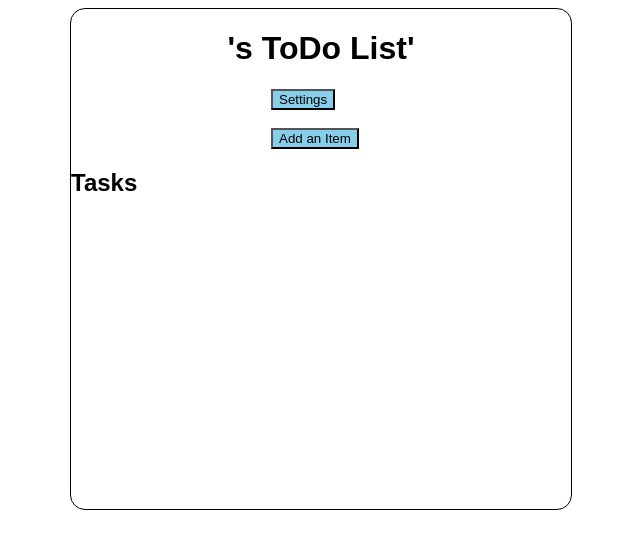
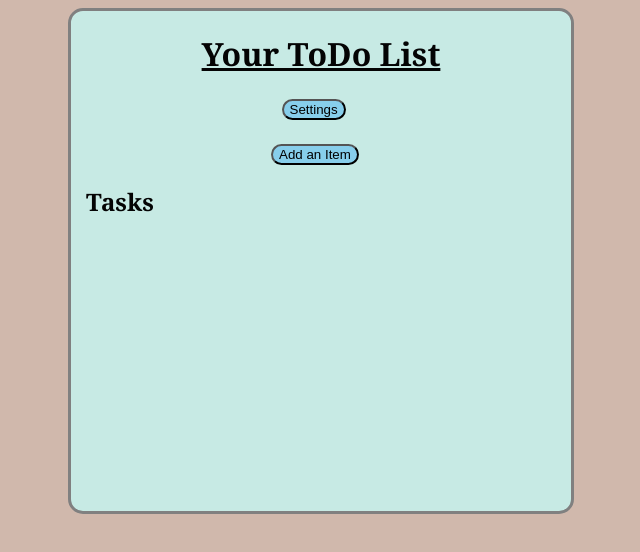
Before and after one commit to 19JDimino/TODO-App, a plain HTML site: page index.html in a window 1280 px wide. Shown: the whole page, without its empty margins (319-959 px from the left). Drawn offline with Linux system fonts and the light colour scheme.

Commit message:
Added styling

```diff
--- a/css/main.css
+++ b/css/main.css
@@ -1,19 +1,28 @@
 body {
-    font-family: sans-serif;
+    font-family: Georgia, 'Times New Roman', Times, serif;
+    background-color: #d0b8ac;
+    color: #040404;
+}
+
+.welcome {
+    text-decoration: underline;
 }
 
 .container {
     max-width: 500px;
     min-height: 500px;
-    border: 1px solid black;
+    border: 3px solid gray;
     border-radius: 15px;
     margin: auto auto;
+    background-color: #c7eae4;
+
 }
 
 .container .btn {
     background-color: skyblue;
     margin-left: 40%;
     cursor: pointer;
+    border-radius: 20px;
 }
 
 .switch {
@@ -21,7 +30,7 @@ body {
     display: inline-block;
     width: 30px;
     height: 20px;
-  }
+}
 
 .switch input {
     opacity: 0;
@@ -76,6 +85,10 @@ input:checked + .slider:before {
     border-radius: 50%;
 }
 
+.taskHeader {
+    padding-left: 3%;
+}
+
 .addPopup {
     position: absolute;
     top: 0;
@@ -87,7 +100,7 @@ input:checked + .slider:before {
 
 .popup {
     position: fixed;
-    top: 50%;
+    top: 40%;
     left: 50%;
     transform: translate(-50%, -50%);
     width: 100%;
@@ -129,6 +142,10 @@ input:checked + .slider:before {
 
 .slide-enter, .slide-leave-to {
     transform: translate(-50%) translateY(100vw);
+}
+
+.settingsBtn {
+    padding-left: 3.5%;
 }
 
 h3.popupTaskName {
--- a/index.html
+++ b/index.html
@@ -9,7 +9,9 @@
     </head>
     <body>
         <div class="container" id="vueApp">
-            <h1 class="welcome">{{name}}'s ToDo List'</h1>
+            <h1 class="welcome" v-if="name != ''">{{name}}'s ToDo List</h1>
+            <h1 class="welcome" v-if="name == ''">Your ToDo List</h1>
+            <div class="settingsBtn">
                 <button @click="showSettingsPopup = true" class="btn">Settings</button>
                 <transition name="fade" appear>
                     <div class='addPopup' v-if="showSettingsPopup" @click="showSettingsPopup = false">
@@ -39,7 +41,8 @@
                         <span> - Play Sound After Completing Task</span>
                     </div>
                 </transition>
-            <br><br>
+            </div>
+            <br>
             <button @click="showAddPopup = true" class="btn">Add an Item</button>
             <transition name="fade" appear>
                 <div class='addPopup' v-if="showAddPopup" @click="showAddPopup = false">
@@ -53,15 +56,16 @@
                     <button @click="addTask(); showAddPopup = false" class="btn">Add</button>
                 </div>
             </transition>
-            <h2>Tasks</h2>
+            <h2 class="taskHeader">Tasks</h2>
             <ul class="taskContainer" v-for="x in tasks" v-bind:key="x.id">
                 <p class="taskContainerUF" v-if="((x.completed == false && showUF == true) || (x.completed == true && showF == true)) && !x.completed">
-                    <input v-if="!x.completed" @click="updateStatus(x), ding()" type="checkbox"/>
+                    <input v-if="!x.completed && playSound == false" @click="updateStatus(x)" type="checkbox"/>
+                    <input v-if="!x.completed && playSound == true" @click="updateStatus(x), ding()" type="checkbox"/>
                     {{x.task}}
                     <button name="deleteBtn" @click="deleteTask(x)">Delete</button>
                 </p>
                 <p class="taskContainerF" v-if="((x.completed == false && showUF == true) || (x.completed == true && showF == true)) && x.completed">
-                    <input v-if="x.completed" @click="updateStatus(x), ding()" type="checkbox" checked/>
+                    <input v-if="x.completed" @click="updateStatus(x)" type="checkbox" checked/>
                     {{x.task}}
                     <button name="deleteBtn" @click="deleteTask(x)">Delete</button>
                 </p>
```
Lines whose indentation alone changed are shown as unchanged.
